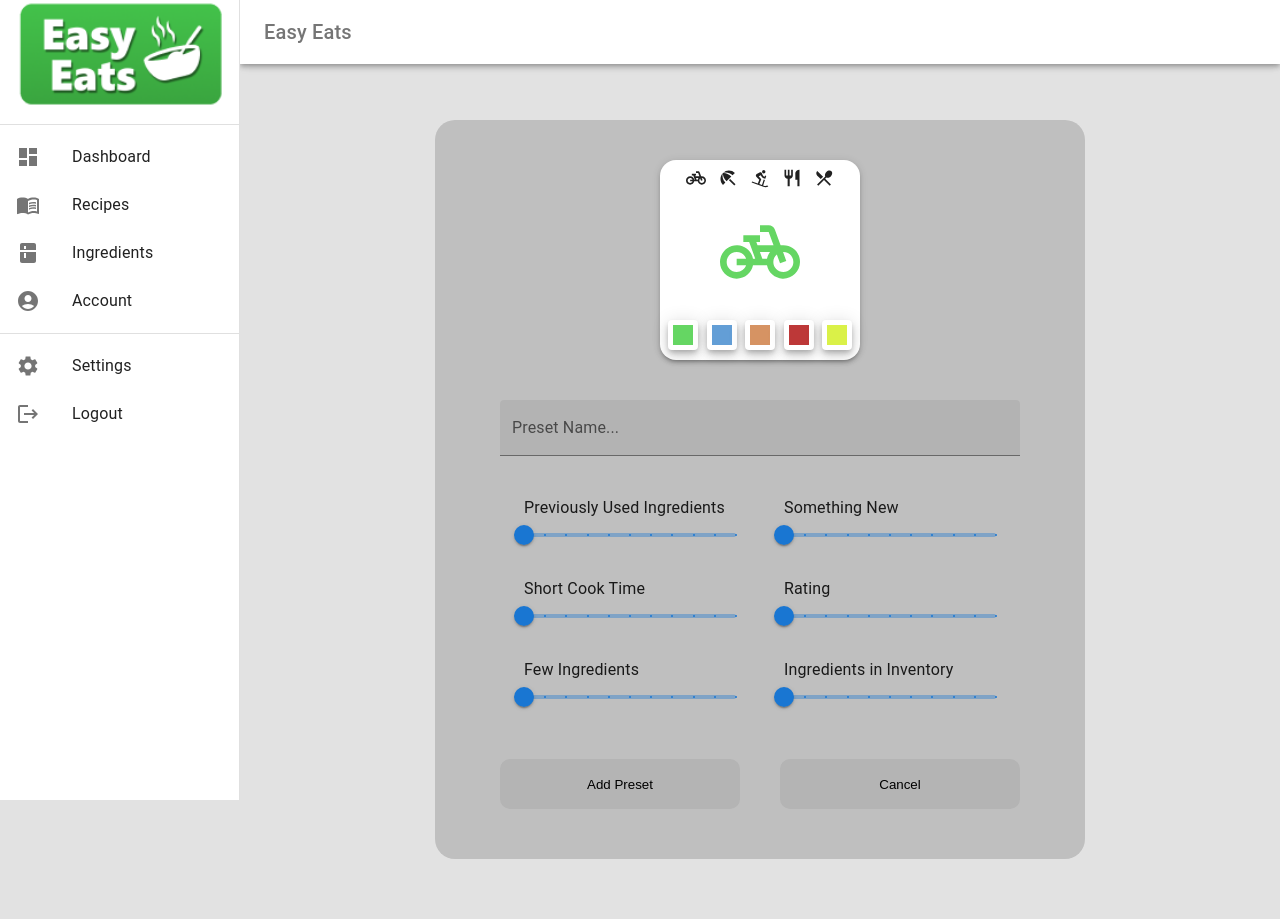
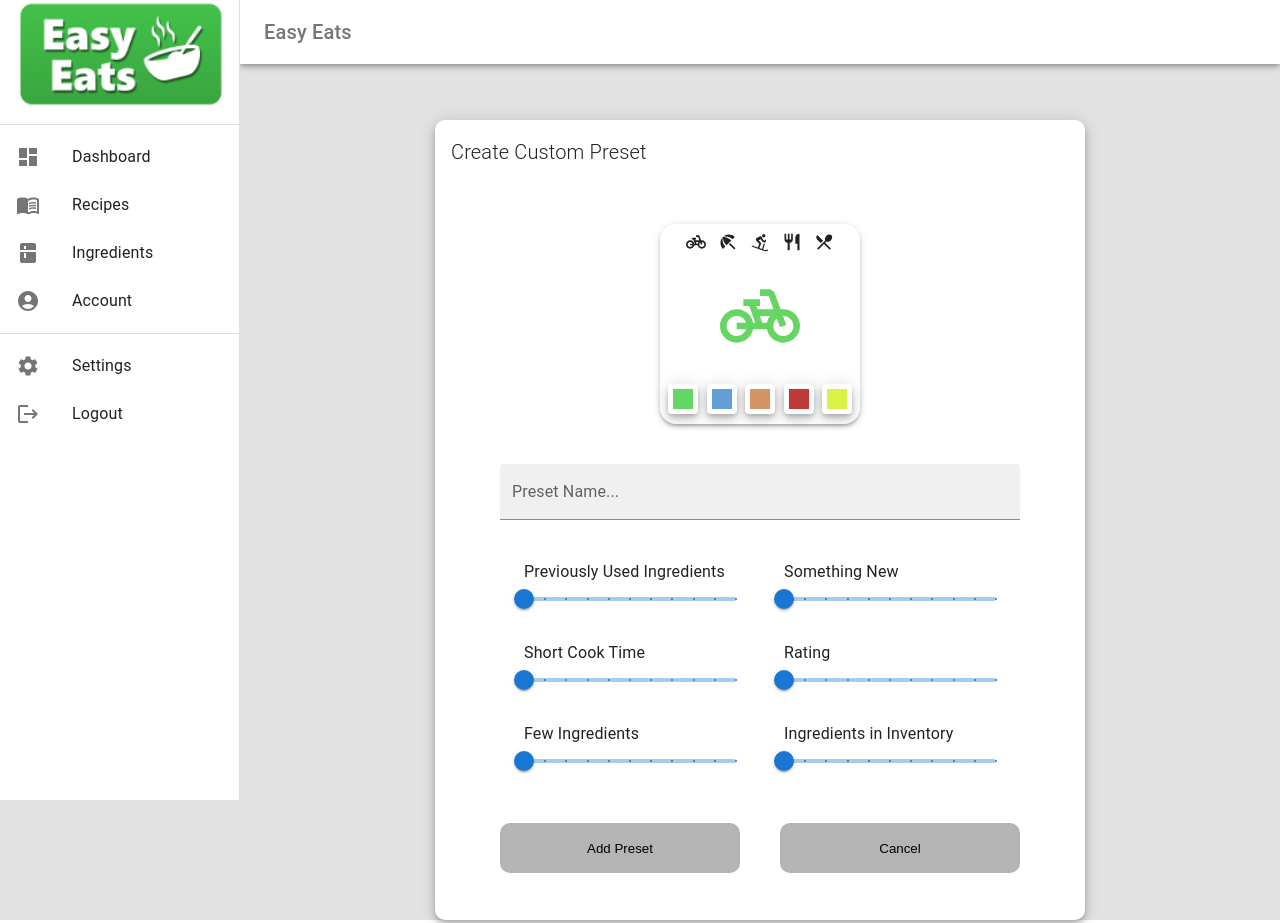
Before and after one commit to JakobPaulsson/EasyEats, a React (Create React App) app in the folder app/: page /account in a window 1280 px wide. Built offline with nearby package versions, Linux system fonts and the light colour scheme.

Commit message:
Add headers for paper component

```diff
--- a/app/src/components/CustomPreset/CustomPreset.css
+++ b/app/src/components/CustomPreset/CustomPreset.css
@@ -9,10 +9,8 @@
   flex-direction: column;
   align-items: center;
   row-gap: 40px;
-  margin-top: 60px;
   margin-bottom: 60px;
   width: 650px;
-  background-color: #bfbfbf;
   border-radius: 20px;
 }
 
--- a/app/src/components/CustomPreset/CustomPreset.tsx
+++ b/app/src/components/CustomPreset/CustomPreset.tsx
@@ -2,12 +2,17 @@ import React from "react";
 import "./CustomPreset.css";
 import PresetIcon from "../../components/PresetIcon/PresetIcon";
 
-import { Container, TextField, Slider, Typography } from "@mui/material";
+import { Container, TextField, Slider, Typography, Paper } from "@mui/material";
+import PaperHeader from "../../components/PaperHeader/PaperHeader";
 
-function SliderComponent(props: any) {
+interface SliderComponentProps {
+  label: string;
+}
+
+function SliderComponent({ label }: SliderComponentProps) {
   return (
     <Container>
-      <Typography>{props.label}</Typography>
+      <Typography>{label}</Typography>
       <Slider step={0.1} min={0} max={1} marks valueLabelDisplay="auto" />
     </Container>
   );
@@ -16,6 +21,16 @@ function SliderComponent(props: any) {
 function CustomPreset() {
   return (
     <div className="outerContainer">
+      <Paper
+        elevation={6}
+        sx={{
+          width: 650,
+          height: 800,
+          mt: "60px",
+          borderRadius: "10px",
+        }}
+      >
+        <PaperHeader title="Create Custom Preset" />
         <div className="customPresetContainer">
           <PresetIcon />
           <TextField
@@ -37,6 +52,7 @@ function CustomPreset() {
             <button className="button">Cancel</button>
           </div>
         </div>
+      </Paper>
     </div>
   );
 }
--- /dev/null
+++ b/app/src/components/PaperHeader/PaperHeader.tsx
@@ -0,0 +1,23 @@
+import React from "react";
+import { Typography, Box } from "@mui/material";
+
+interface PaperHeaderProps {
+  title: string;
+}
+
+function PaperHeader({ title }: PaperHeaderProps) {
+  return (
+    <Box
+      sx={{
+        display: "inline-flex",
+        m: 2,
+      }}
+    >
+      <Typography variant="h6" sx={{ fontWeight: 300 }}>
+        {title}
+      </Typography>
+    </Box>
+  );
+}
+
+export default PaperHeader;
```
Lines whose indentation alone changed are shown as unchanged.
